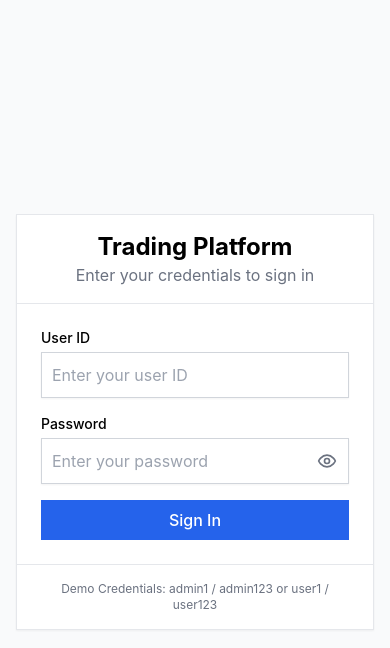
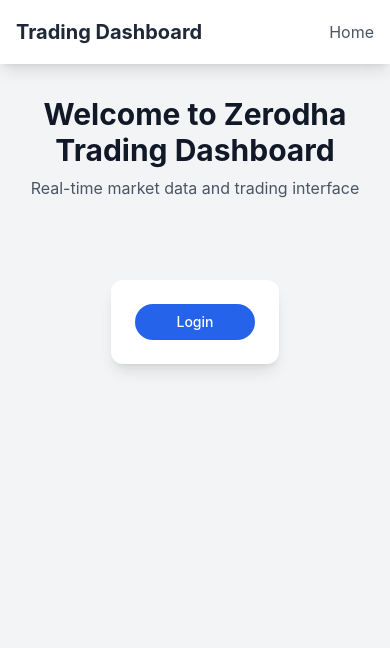
Before and after one commit to ThakkarHemant/Prod-Trading, a React (Vite) app: page / in a window 390 px wide. Shown: the top 648 px of the page. Built offline with nearby package versions, Linux system fonts and the light colour scheme.

Commit message:
responsive ui full rehaul

```diff
--- a/src/App.jsx
+++ b/src/App.jsx
@@ -22,22 +22,25 @@
   return (
     <Router>
       <div className="min-h-screen bg-gray-100">
-        {/* <nav className="bg-white shadow-lg">
+        <nav className="bg-white shadow-lg">
           <div className="max-w-7xl mx-auto px-4">
             <div className="flex justify-between h-16">
               <div className="flex items-center">
                 <h1 className="text-xl font-bold text-gray-800">Trading Dashboard</h1>
               </div>
-              { <div className="flex items-center space-x-4">
-                <Link to="/login" className="text-gray-600 hover:text-gray-900">Login</Link>
-              </div> }
+              <div className="flex items-center space-x-4">
+                <Link to="/login" className="text-gray-600 hover:text-gray-900">Home</Link>
+              </div>
             </div>
           </div>
-        </nav> */}
+        </nav>
 
 <Routes>
           {/* Public Routes */}
-          <Route path="/" element={<LoginPage />} />
+          <Route path="/" element={<Home />} />
+          <Route path="/login" element={<LoginPage />} />
+          <Route path="/watchlist" element={<LiveWatchlist />} />
+          <Route path="/zerodha-callback" element={<ZerodhaCallback />} />
 
           {/* Admin Routes */}
           <Route path="/admin" element={<AdminLayout />}>
@@ -62,6 +65,35 @@
   );
 }
 
+function Home() {
+  const buttonClass =
+    "bg-blue-500 text-white text-sm px-4 py-2 rounded-md hover:bg-blue-600 transition";
+
+  return (
+    <div className="max-w-4xl mx-auto py-8 px-4">
+      <div className="text-center mb-8">
+        <h2 className="text-3xl font-bold text-gray-900 mb-2">
+          Welcome to Zerodha Trading Dashboard
+        </h2>
+        <p className="text-gray-600">Real-time market data and trading interface</p>
+      </div>
+
+<div className="flex justify-center items-center py-12">
+  <div className="flex gap-4 p-6 bg-white rounded-xl shadow-lg">
+    <Link
+      to="/login"
+      className="min-w-[120px] px-4 py-2 bg-blue-600 text-white rounded-full text-sm font-medium text-center hover:bg-blue-700 transition-all duration-200"
+    >
+      Login
+    </Link>
+  </div>
+</div>
 
 
+
+
+    </div>
+  );
+}
+
 export default App;
```
